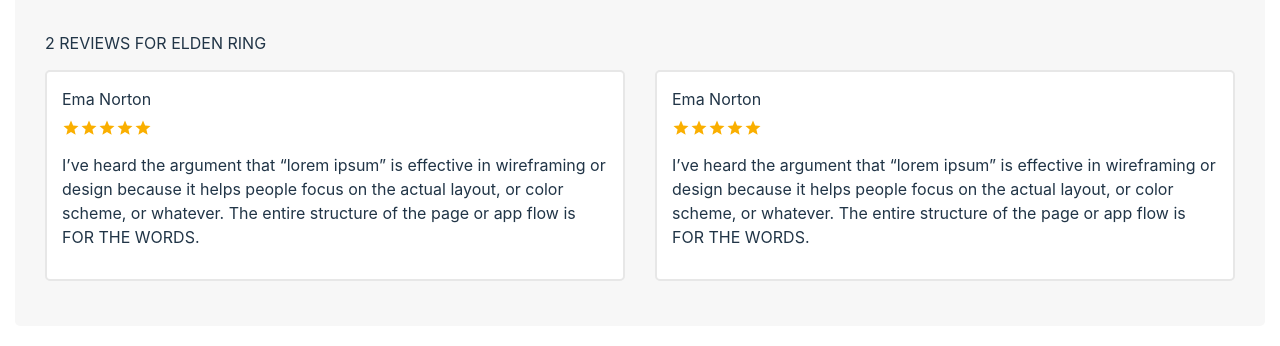
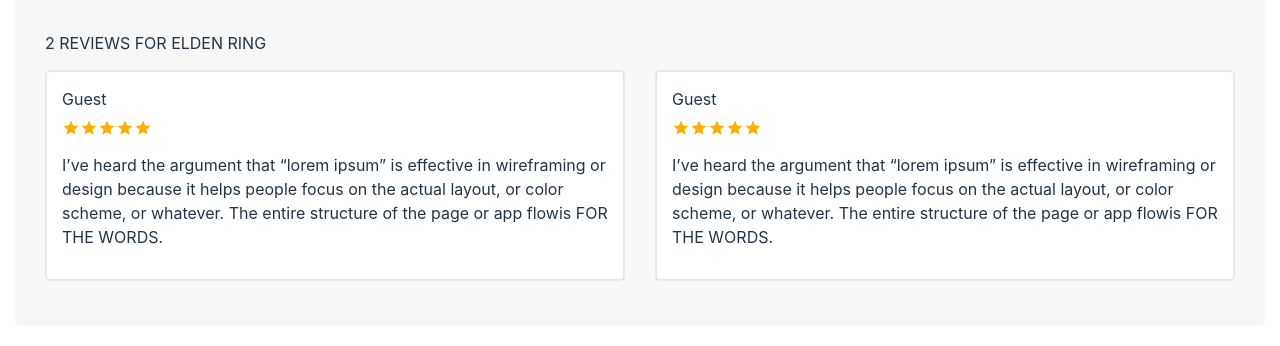
Before and after one commit to Oops14/freeToGame, a React (Vite) app: page /freeToGame/product-page/1/1 in a window 1280 px wide. Shown: the part 1225-1571 px from the top of the page. Built offline with nearby package versions, Linux system fonts and the light colour scheme; no server answers.

Commit message:
refactor product page

```diff
--- a/src/app/store.ts
+++ b/src/app/store.ts
@@ -4,12 +4,14 @@
 import { authReducer } from '../features/auth/model/authReducer.ts'
 import { gamesReducer } from '../features/games/model/gamesReducer.ts'
 import { postReducer } from '../features/posts/model/postReducer.ts'
+import { reviewReducer } from '../features/review/model/ReviewReducer.ts'
 import { appReducer } from './appReducer.ts'
 
 const rootReducer = combineReducers({
     app: appReducer,
     games: gamesReducer,
     posts: postReducer,
+    reviews: reviewReducer,
     auth: authReducer,
 })
 
--- a/src/common/components/product-page/ProductSinglePage.tsx
+++ b/src/common/components/product-page/ProductSinglePage.tsx
@@ -1,24 +1,27 @@
 import { useEffect } from 'react'
-import { Header } from '../header/Header.tsx'
-import { Footer } from '../footer/Footer.tsx'
 import { useSelector } from 'react-redux'
-import style from './productSinglePage.module.scss'
+import { useLocation } from 'react-router'
+import { useParams } from 'react-router-dom'
+import Slider from 'react-slick'
+import { RequestStatusType } from '../../../app/appReducer.ts'
+import { AppRootStateType, useAppDispatch } from '../../../app/store.ts'
 import advant_img from '../../../assets/product-page/1.svg'
 import advant_img2 from '../../../assets/product-page/2.jpeg'
 import advant_img3 from '../../../assets/product-page/3.svg'
 import advant_img4 from '../../../assets/product-page/4.svg'
-import { AppRootStateType, useAppDispatch } from '../../../app/store.ts'
+import { getCategoryGamesTC, getGameByIdTC } from '../../../features/games/model/gamesReducer.ts'
+import { ReviewItem } from '../../../features/review/model/ReviewReducer.ts'
+import { Review } from '../../../features/review/ui/Review.tsx'
+import { GameDetails, GameType } from '../../types/types.ts'
+import { scrollToTop } from '../../utils/scrollToTop.ts'
+import { Footer } from '../footer/Footer.tsx'
+import { Header } from '../header/Header.tsx'
+import LinearIndeterminate from '../progress-bar/LinearIndeterminate.tsx'
 import BasicRating from '../rating/BasicRating.tsx'
-import { Review } from '../../../features/review/ui/Review.tsx'
-import { getCategoryGamesTC, getGameByIdTC } from '../../../features/games/model/gamesReducer.ts'
-import { RequestStatusType } from '../../../app/appReducer.ts'
-import LinearIndeterminate from '../progress-bar/LinearIndeterminate.tsx'
-import { GameDetails, GameType } from '../../types/types.ts'
-import { useParams } from 'react-router-dom'
-import Slider from 'react-slick'
-import { useLocation } from 'react-router'
-import { scrollToTop } from '../../utils/scrollToTop.ts'
 import { SliderComponent } from '../slider/SliderComponent.tsx'
+import style from './productSinglePage.module.scss'
+import { ReviewForm } from './reviews/ReviewForm.tsx'
+import ReviewRating from './reviews/ReviewRating.tsx'
 
 export const ProductSinglePage = () => {
     const loader = useSelector<AppRootStateType, RequestStatusType>((state) => state.app.status)
@@ -30,6 +33,8 @@
     const simmilarGames = gamesByCategory.sort(() => 0.5 - Math.random()).slice(0, 12)
     // refresh the page.
     const location = useLocation()
+
+    const reviews = useSelector<AppRootStateType, ReviewItem[]>((state) => state.reviews.reviews)
 
     useEffect(() => {
         if (id) dispatch(getGameByIdTC(Number(id)))
@@ -148,51 +153,32 @@
                             <h4>Customer Reviews</h4>
                             <div className={`row ${style.row_center}`}>
                                 <div className="col-lg-6">
-                                    <div className={style.review_area}>
-                                        <h5>ADD A REVIEW</h5>
-                                        <div>
-                                            Your email address will not be published. Required fields are marked *
-                                        </div>
-                                        <form className={style.add_review_form} action="#">
-                                            <label>Your review * </label>
-                                            <textarea name="review_area" id="1"></textarea>
-                                            <label>Name *</label>
-                                            <input type="text" />
-                                            <label>Email *</label>
-                                            <input type="text" />
-
-                                            <button className={`btn ${style.review_btn}`}>Submit</button>
-                                        </form>
-                                    </div>
+                                    <ReviewForm />
                                 </div>
                                 <div className="col-lg-6">
-                                    <div className={style.reviews_counter}>
-                                        <div className={style.avarage_rating}>4</div>
-                                        <div className="rating">
-                                            <BasicRating />
-                                        </div>
-                                        <div className="couner_item">2 reviews</div>
-                                    </div>
+                                    <ReviewRating />
                                 </div>
                             </div>
                             <div className={style.product_counter_reviews}>2 REVIEWS FOR ELDEN RING</div>
                             <div className="row">
-                                <div className="col-lg-6">
-                                    <Review />
-                                </div>
-                                <div className="col-lg-6">
-                                    <Review />
-                                </div>
+                                {reviews.map((rev) => {
+                                    return (
+                                        <div className="col-lg-6">
+                                            <Review user={rev.userName} comment={rev.comment} />
+                                        </div>
+                                    )
+                                })}
                             </div>
                         </div>
                     </div>
                 </div>
                 <div className={style.related_products}>
                     <div className="container">
-                        <div style={{
-                            marginRight: "-15px",
-                            marginLeft: "-15px"
-                        }}>
+                        <div
+                            style={{
+                                marginRight: '-15px',
+                                marginLeft: '-15px',
+                            }}>
                             <SliderComponent
                                 elements={simmilarGames}
                                 slidesToShow={4}
--- /dev/null
+++ b/src/common/components/product-page/reviews/ReviewForm.tsx
@@ -0,0 +1,20 @@
+import style from '../productSinglePage.module.scss'
+
+export const ReviewForm = () => {
+    return (
+        <div className={style.review_area}>
+            <h5>ADD A REVIEW</h5>
+            <div>Your email address will not be published. Required fields are marked *</div>
+            <form className={style.add_review_form} action="#">
+                <label>Your review * </label>
+                <textarea name="review_area" id="1"></textarea>
+                <label>Name *</label>
+                <input type="text" />
+                <label>Email *</label>
+                <input type="text" />
+
+                <button className={`btn ${style.review_btn}`}>Submit</button>
+            </form>
+        </div>
+    )
+}
--- /dev/null
+++ b/src/common/components/product-page/reviews/ReviewRating.tsx
@@ -0,0 +1,16 @@
+import BasicRating from '../../rating/BasicRating'
+import style from '../productSinglePage.module.scss'
+
+const ReviewRating = () => {
+    return (
+        <div className={style.reviews_counter}>
+            <div className={style.avarage_rating}>4</div>
+            <div className="rating">
+                <BasicRating />
+            </div>
+            <div className="couner_item">2 reviews</div>
+        </div>
+    )
+}
+
+export default ReviewRating
--- /dev/null
+++ b/src/features/review/model/ReviewReducer.ts
@@ -0,0 +1,35 @@
+const ADD_REVIEW = 'APP/ADD_REVIEW'
+
+const initialPostState = {
+    reviews: [
+        {
+            userName: 'Guest',
+            comment:
+                'I’ve heard the argument that “lorem ipsum” is effective in wireframing or design because it helps people focus on the actual layout, or color scheme, or whatever. The entire structure of the page or app flow' +
+                'is FOR THE WORDS.',
+        },
+        {
+            userName: 'Guest',
+            comment:
+                'I’ve heard the argument that “lorem ipsum” is effective in wireframing or design because it helps people focus on the actual layout, or color scheme, or whatever. The entire structure of the page or app flow' +
+                'is FOR THE WORDS.',
+        },
+    ],
+}
+
+export const reviewReducer = (state = initialPostState, action: ReviewActions) => {
+    switch (action.type) {
+        case ADD_REVIEW: {
+            return state
+        }
+        default: {
+            return state
+        }
+    }
+}
+
+type ReviewActions = any
+export type ReviewItem = {
+    userName: string
+    comment: string
+}
--- a/src/features/review/ui/Review.tsx
+++ b/src/features/review/ui/Review.tsx
@@ -1,18 +1,19 @@
 import BasicRating from '../../../common/components/rating/BasicRating.tsx'
 import style from './review.module.scss'
 
-export const Review = () => {
+type Props = {
+    user: string
+    comment: string
+}
+
+export const Review = ({ user, comment }: Props) => {
     return (
         <div className={style.review}>
-            <div className={style.user_name}>Ema Norton</div>
+            <div className={style.user_name}>{user}</div>
             <div className={style.rating}>
                 <BasicRating />
             </div>
-            <div className={style.comment}>
-                I’ve heard the argument that “lorem ipsum” is effective in wireframing or design because it helps people
-                focus on the actual layout, or color scheme, or whatever. The entire structure of the page or app flow
-                is FOR THE WORDS.
-            </div>
+            <div className={style.comment}>{comment}</div>
         </div>
     )
 }
```
